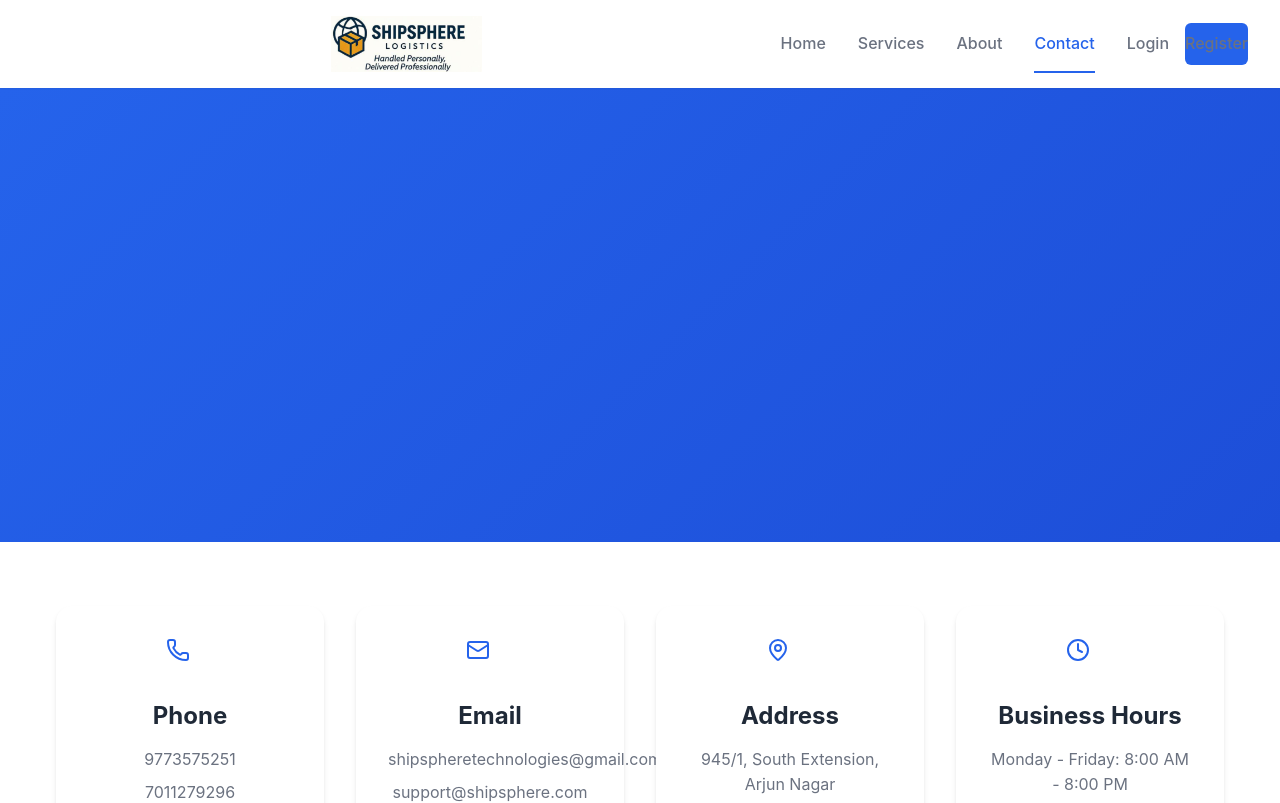
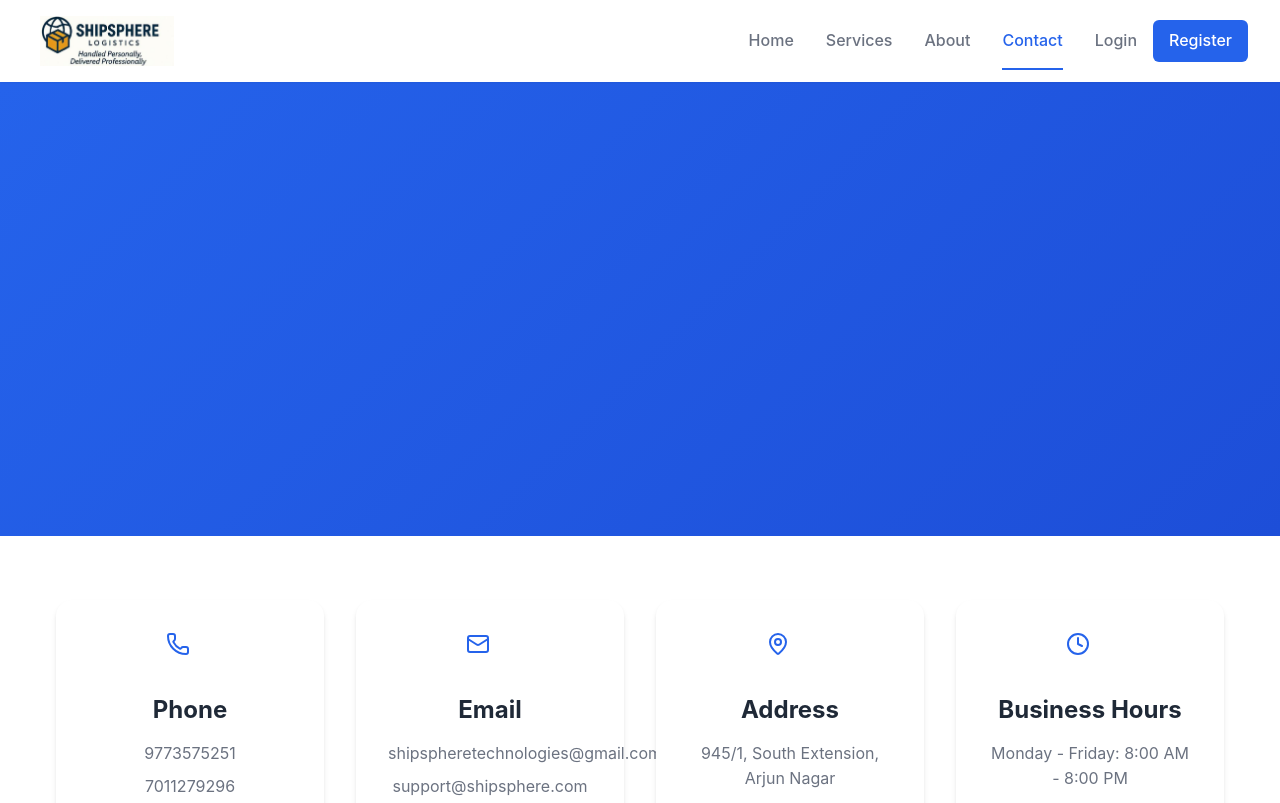
Before and after one commit to PriyanshVijay26/shree-ashtavinayak-logistics, a React (Create React App) app: page /contact in a window 1280 px wide. Shown: the top 803 px of the page. Built offline with nearby package versions, Linux system fonts and the light colour scheme.

Commit message:
inline styles to navbar

```diff
--- a/src/components/Navbar.tsx
+++ b/src/components/Navbar.tsx
@@ -32,6 +32,7 @@ const Navbar: React.FC = () => {
             src="/images/company-logo.jpg"
             alt="Shipsphere Logistics Logo"
             className="company-logo"
+            style={{ width: '150px', height: 'auto', maxHeight: '50px' }}
             onError={(e) => {
               // Fallback to truck icon if logo not found
               const target = e.target as HTMLImageElement;
@@ -112,7 +113,27 @@ const Navbar: React.FC = () => {
               <Link to="/login" className="nav-link">
                 Login
               </Link>
-              <Link to="/register" className="nav-link bg-blue-600 text-white px-4 py-2 rounded-md hover:bg-blue-700">
+              <Link
+                to="/register"
+                className="nav-link"
+                style={{
+                  backgroundColor: '#2563eb',
+                  color: '#ffffff',
+                  padding: '8px 16px',
+                  borderRadius: '6px',
+                  textDecoration: 'none',
+                  fontWeight: '500',
+                  border: 'none',
+                  display: 'inline-block',
+                  transition: 'all 0.3s ease'
+                }}
+                onMouseEnter={(e) => {
+                  (e.target as HTMLElement).style.backgroundColor = '#1d4ed8';
+                }}
+                onMouseLeave={(e) => {
+                  (e.target as HTMLElement).style.backgroundColor = '#2563eb';
+                }}
+              >
                 Register
               </Link>
             </div>
```
